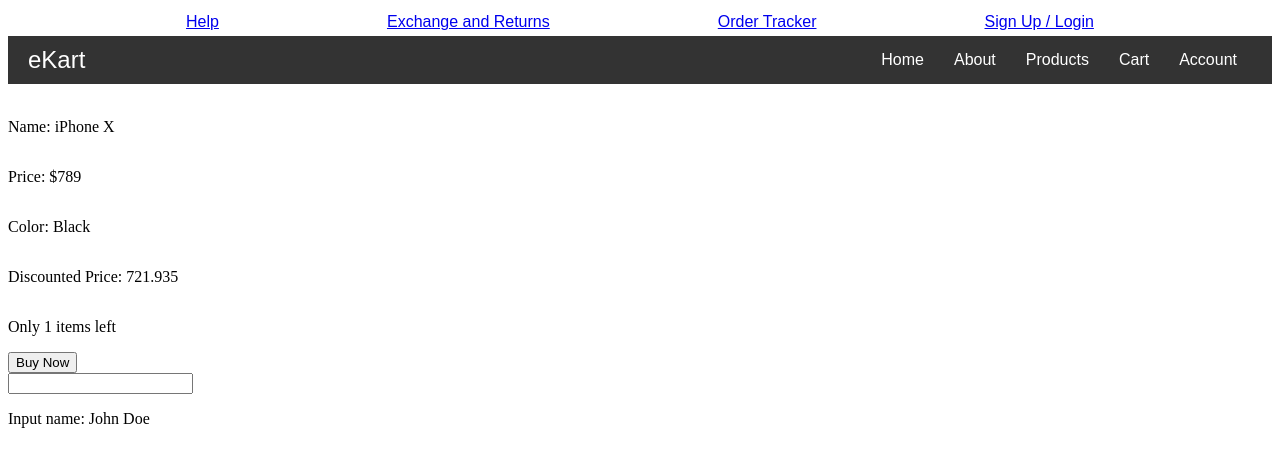
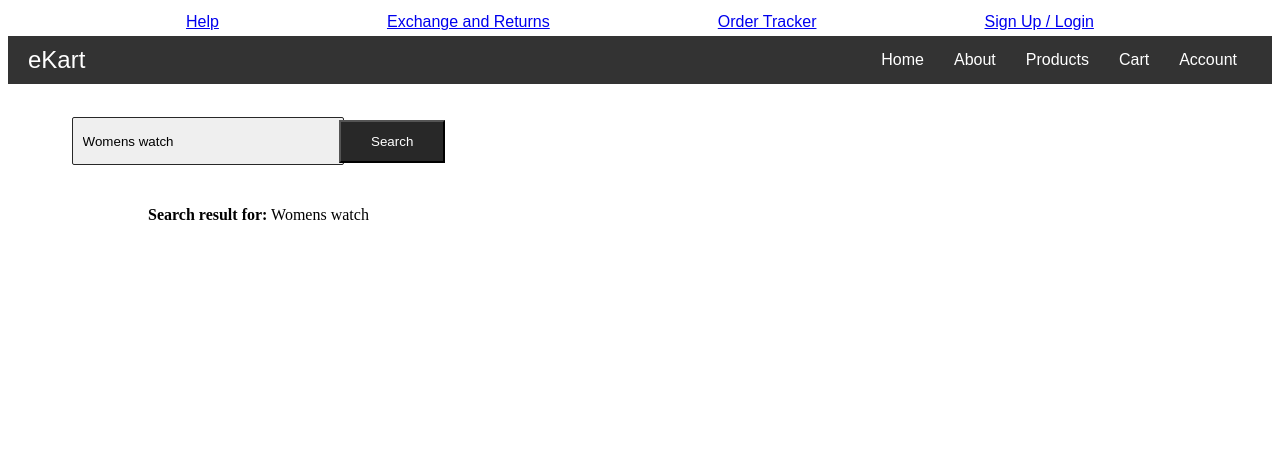
Before and after one commit to Somansh-Bodapati/eKart, an Angular app: page / in a window 1280 px wide. Shown: the top 462 px of the page. Built offline with nearby package versions, Linux system fonts and the light colour scheme.

Commit message:
Two way data binding achieved by combining event binding and property binding to flow in 2 directions

```diff
--- a/src/app/product-list/product-list.component.html
+++ b/src/app/product-list/product-list.component.html
@@ -1,10 +1,11 @@
 <div class="Product">
-  <p>Name: {{ product.name }}</p>
+  <product-search></product-search>
+  <!--<p>Name: {{ product.name }}</p>
   <p>Price: {{ '$' + product.price }}</p>
   <p>Color: {{ product.color }}</p>
   <p>Discounted Price: {{ getDiscountedPrice() }}</p>
   <p>{{ product.inStock > 0 ? 'Only ' + product.inStock + ' items left': 'Not in stock' }}</p>
   <button [disabled]="(product.inStock <= 0)">Buy Now</button>
   <input (input)="onValueEntered($event)">
-  <p>Input name: {{ name }}</p>
+  <p>Input name: {{ name }}</p> -->
 </div>
--- a/src/app/product-list/product-list.component.ts
+++ b/src/app/product-list/product-list.component.ts
@@ -1,9 +1,10 @@
 import { Component } from '@angular/core';
+import {SearchComponent} from './search/search.component';
 
 @Component({
   selector: 'product-list',
   standalone: true,
-  imports: [],
+  imports: [SearchComponent],
   templateUrl: './product-list.component.html',
   styleUrl: './product-list.component.css'
 })
--- /dev/null
+++ b/src/app/product-list/search/search.component.css
@@ -0,0 +1,36 @@
+.search-product{
+  margin: 15px auto;
+  text-align: center;
+}
+
+.search-product-input{
+  width: 50%;
+  height: 5.5vh;
+  padding: 1px 10px;
+  outline: none;
+  border-radius: 2px;
+  background-color: #efefef;
+  border: #282828 solid 1px;
+}
+
+.btn{
+  padding: 5px 10px;
+  border: red;
+}
+
+.search-product-btn{
+  padding: 12px 30px;
+  background-color: #282828;
+  margin-left: -5px;
+  color: #fff;
+}
+
+.search-result-for{
+  margin: 15px auto;
+  padding: 10px 140px;
+}
+
+.search-product-btn:hover{
+  background-color: blue;
+  box-shadow: lightblue 5px 5px;
+}
--- /dev/null
+++ b/src/app/product-list/search/search.component.html
@@ -0,0 +1,5 @@
+<div class="search-product">
+  <input class="search-product-input" [value] = "searchText" (input) = "updateSearchText($event)">
+  <button class="search-product-btn">Search</button>
+</div>
+<div class="search-result-for"><p><strong>Search result for:</strong> {{ searchText }}</p></div>
--- /dev/null
+++ b/src/app/product-list/search/search.component.ts
@@ -0,0 +1,16 @@
+import { Component } from '@angular/core';
+
+@Component({
+  selector: 'product-search',
+  standalone: true,
+  imports: [],
+  templateUrl: './search.component.html',
+  styleUrl: './search.component.css'
+})
+export class SearchComponent {
+  searchText: string= 'Womens watch';
+
+  updateSearchText(event: any){
+    this.searchText = event.target.value;
+  }
+}
```
